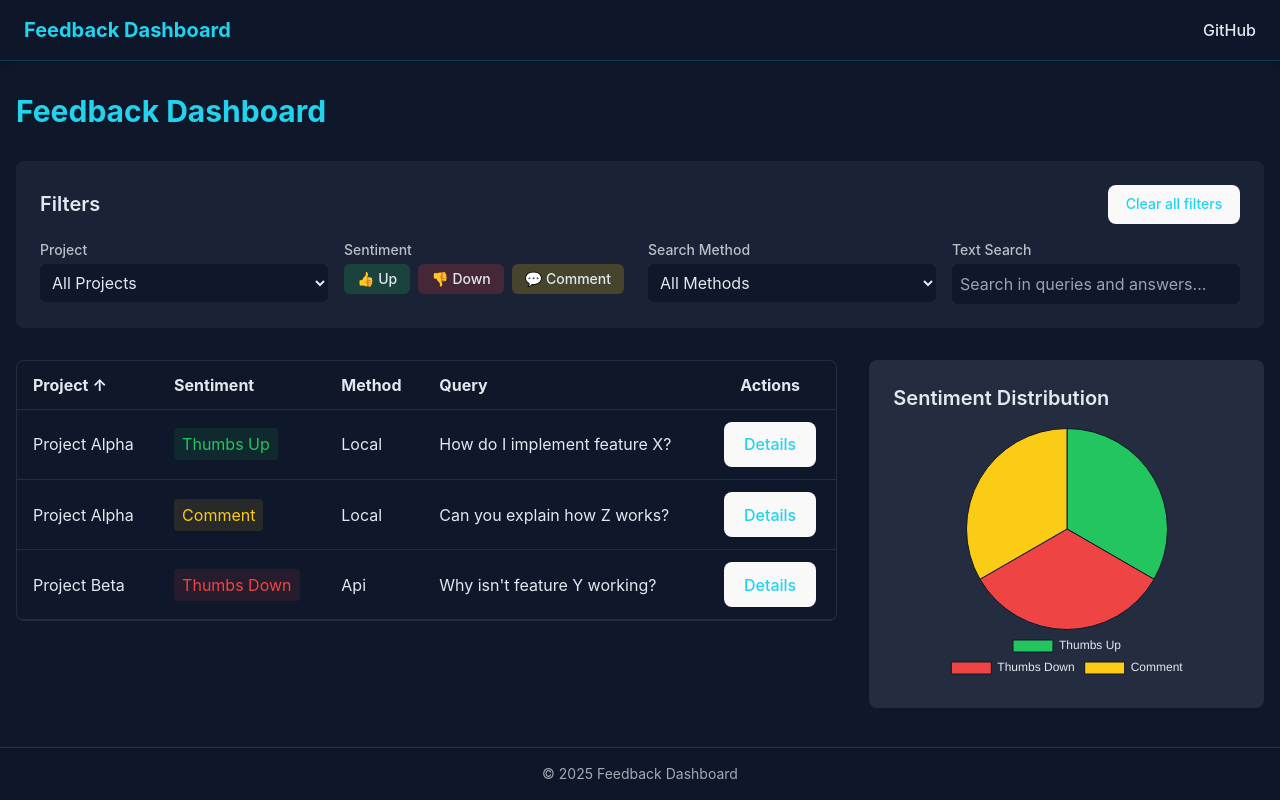
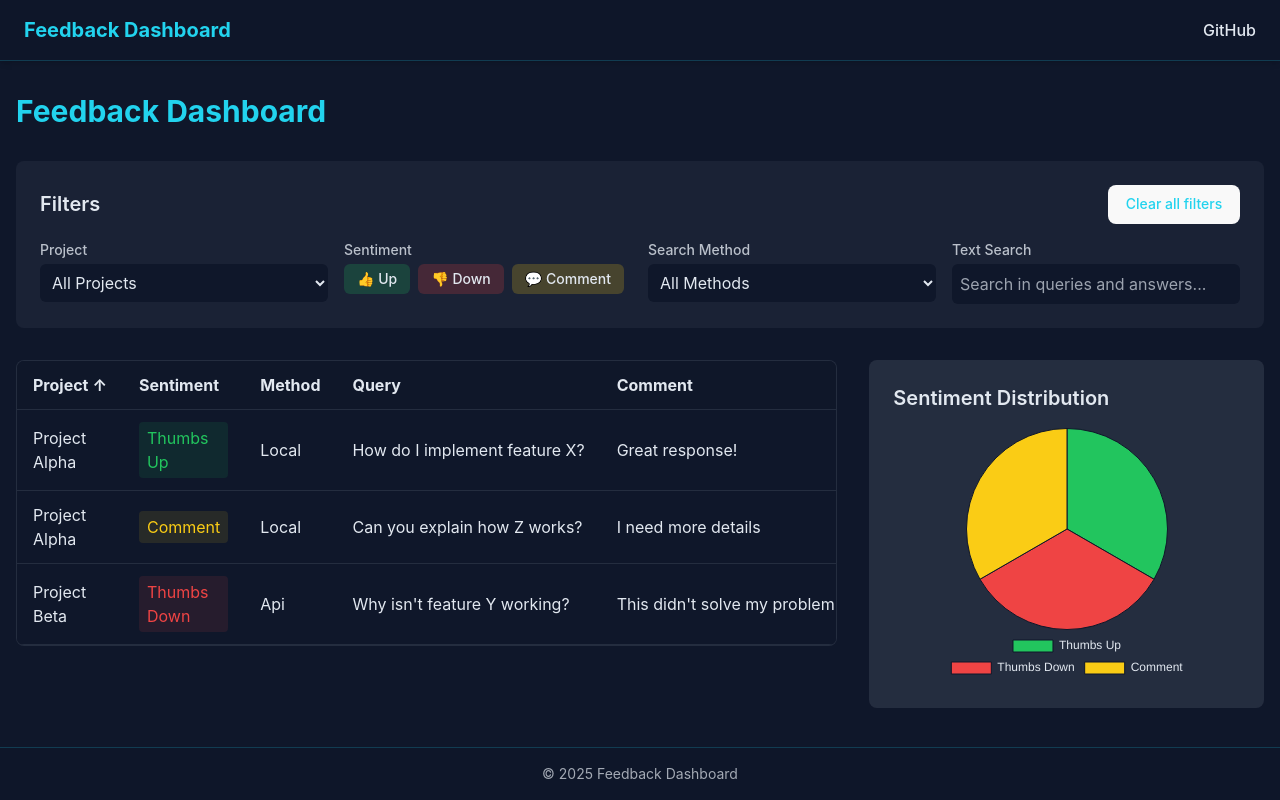
Before and after one commit to pranit1812/Dasboard-Chathyperwater, a React (Vite) app in the folder client/: page / in a window 1280 px wide. Built offline with nearby package versions, Linux system fonts and the light colour scheme.

Commit message:
Add comments column to feedback table overview

```diff
--- a/client/src/components/FeedbackTable.jsx
+++ b/client/src/components/FeedbackTable.jsx
@@ -95,6 +95,7 @@ const FeedbackTable = ({ data }) => {
                 )}
               </th>
               <th className="px-4 py-3 text-left">Query</th>
+              <th className="px-4 py-3 text-left">Comment</th>
               <th className="px-4 py-3 text-center">Actions</th>
             </tr>
           </thead>
@@ -114,6 +115,7 @@ const FeedbackTable = ({ data }) => {
                   </td>
                   <td className="px-4 py-3 capitalize">{feedback.searchMethod}</td>
                   <td className="px-4 py-3 truncate max-w-xs">{feedback.query}</td>
+                  <td className="px-4 py-3 truncate max-w-xs">{feedback.commentText || '-'}</td>
                   <td className="px-4 py-3 text-center">
                     <button
                       onClick={() => toggleRowExpansion(feedback.id)}
@@ -125,7 +127,7 @@ const FeedbackTable = ({ data }) => {
                 </tr>
                 {expandedRow === feedback.id && (
                   <tr className="bg-light-gray/5">
-                    <td colSpan={5} className="px-6 py-4">
+                    <td colSpan={6} className="px-6 py-4">
                       <div className="grid grid-cols-1 md:grid-cols-2 gap-4">
                         <div>
                           <h4 className="font-semibold mb-2 text-cyan">Query</h4>
```
